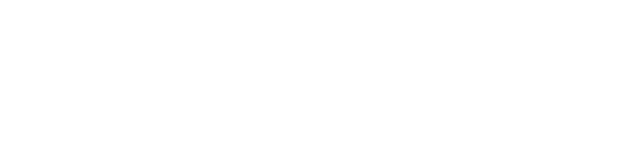
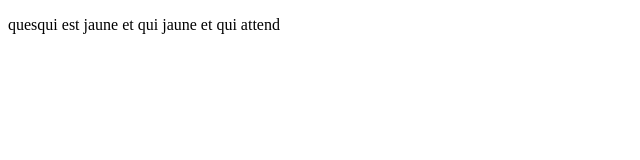
Before and after one commit to samy93p/Projet_Sicario, a plain HTML site: page index.html in a window 1280 px wide. Shown: the whole page, without its empty margins (0-640 px from the left). Drawn offline with Linux system fonts and the light colour scheme.

Commit message:
j'ai ajouté une devinette dans le body > header > paragraphe

```diff
--- a/index.html
+++ b/index.html
@@ -6,6 +6,6 @@
 		<title>Document</title>
 	</head>
 	<body>
-		<header></header>
+		<header><p>quesqui est jaune et qui jaune et qui attend</p></header>
 	</body>
 </html>
```
